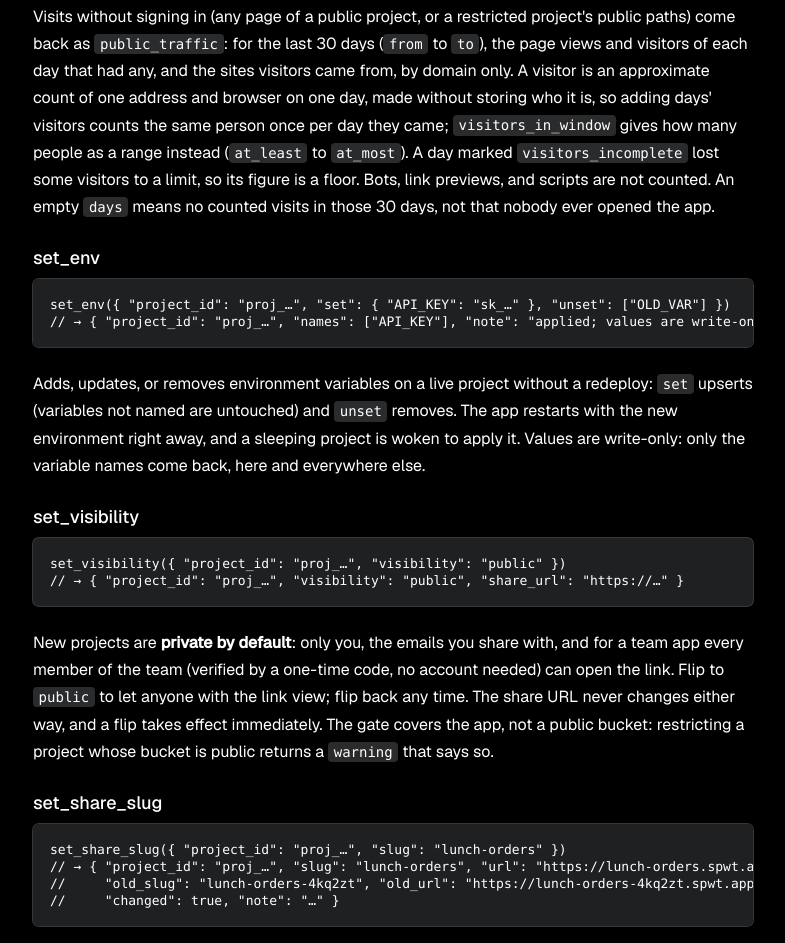
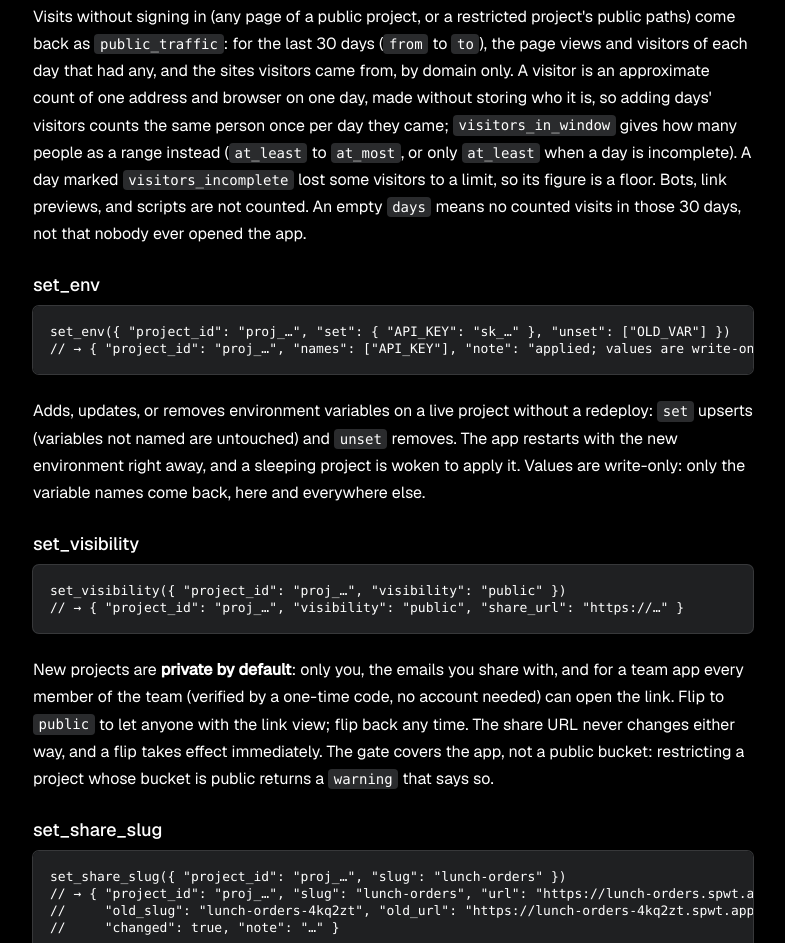
Before and after one commit to spawnpoint-inc/spawnpoint-site, a plain HTML site: page mcp.html in a window 1280 px wide. Shown: the part 8107-9050 px from the top of the page, without its empty margins (304-1089 px from the left). Drawn offline with nearby package versions, Linux system fonts and the light colour scheme; a web font is replaced by a local one.

Commit message:
docs(mcp): say at_most is absent for incomplete days
Co-Authored-By: Claude Opus 5.5 <noreply@anthropic.com>

```diff
--- a/mcp.html
+++ b/mcp.html
@@ -349,7 +349,8 @@
       visitor is an approximate count of one address and browser on one day, made
       without storing who it is, so adding days' visitors counts the same person once
       per day they came; <code>visitors_in_window</code> gives how many people as a
-      range instead (<code>at_least</code> to <code>at_most</code>). A day marked <code>visitors_incomplete</code> lost some
+      range instead (<code>at_least</code> to <code>at_most</code>, or only
+      <code>at_least</code> when a day is incomplete). A day marked <code>visitors_incomplete</code> lost some
       visitors to a limit, so its figure is a floor. Bots, link
       previews, and scripts are not counted. An empty <code>days</code> means no
       counted visits in those 30 days, not that nobody ever opened the app.</p>
```
